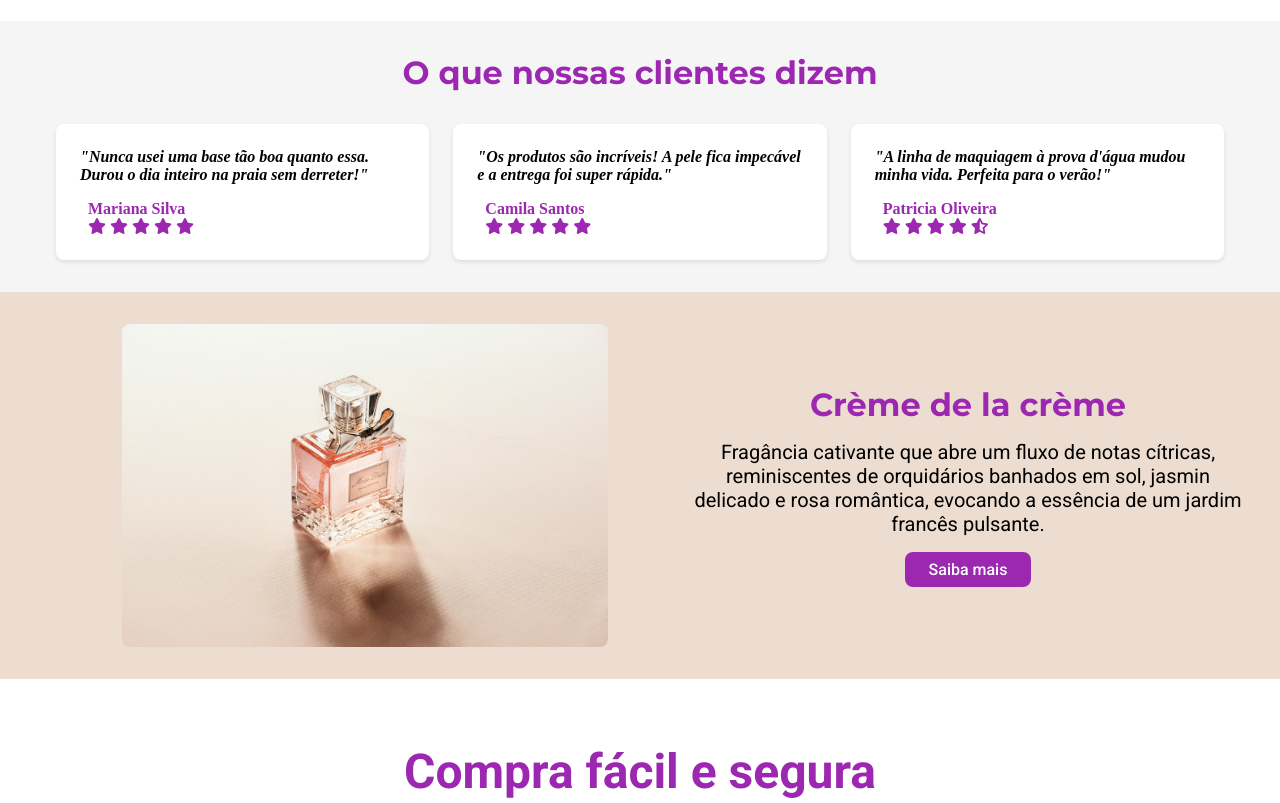
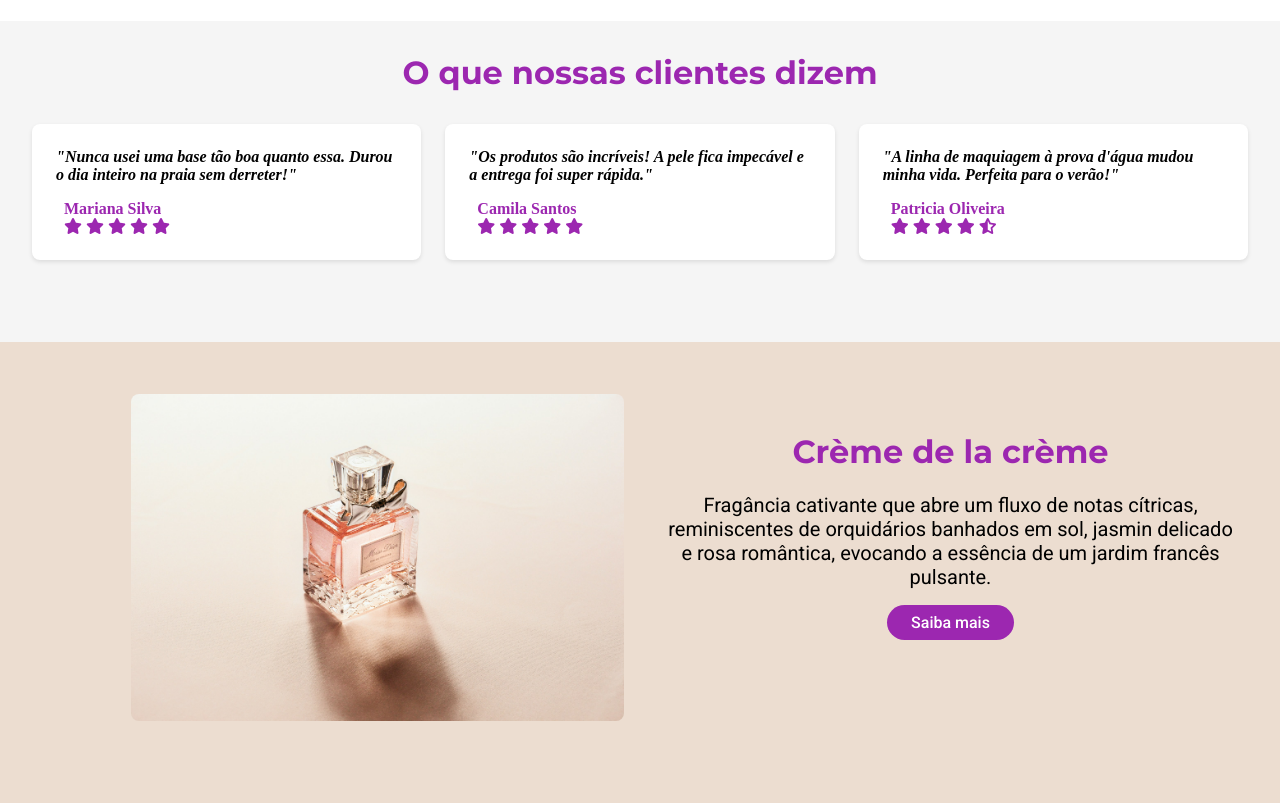
Before and after one commit to andy-siqM/site-beauty-store-coderhouse, a plain HTML site: page index.html in a window 1280 px wide. Shown: the part 1080-1883 px from the top of the page. Drawn offline with Linux system fonts and the light colour scheme.

Commit message:
ajustes de espacamento e limpeza do codigo

```diff
--- a/style.css
+++ b/style.css
@@ -18,10 +18,6 @@
     --light-color: #f5f5f5;         /* Fundos claros */
     --white-color: #ffffff;         /* Branco */
 
-    /* Cores de feedback */
-    --success-color: #4caf50;       /* Verde para sucesso */
-    --error-color: #e74c3c;         /* Vermelho para erros */
-
     /* Tipografia */
     --font-primary: 'Roboto', sans-serif;
     --font-secondary: 'Montserrat', sans-serif;
@@ -38,11 +34,11 @@
     --border-radius-md: 8px;
     --box-shadow-sm: 0 2px 4px rgba(0, 0, 0, 0.1);
 
-    /* Breakpoints */
+    /* Breakpoints
     --breakpoint-sm: 576px;
     --breakpoint-md: 768px;
     --breakpoint-lg: 992px;
-    --breakpoint-xl: 1200px;
+    --breakpoint-xl: 1200px; */
 }
 
 .main-layout {
@@ -55,7 +51,7 @@
       "bestsellers"
       "testimonials"
       "info-section"
-      "promotions"
+      "consumer-infos"
       "footer";
 }
 
@@ -65,7 +61,7 @@
 .bestsellers { grid-area: bestsellers; }
 .testimonials { grid-area: testimonials; }
 .info-section { grid-area: info-section; }
-.promotions { grid-area: promotions; }
+.consumer-infos { grid-area: consumer-infos; }
 .footer { grid-area: footer; }
 
 .header {
@@ -288,9 +284,12 @@
     flex-wrap: wrap;
     gap: var(--space-lg);
     justify-content: center;
-    max-width: 1200px;
+    max-width: 100%;
     margin: 0 auto;
-    padding: 0 var(--space-md);
+    margin-top: 20px;
+    margin-bottom: 50px;
+    padding: 0 var(--space-xl);
+    max-height: 500px;
 }
 
 .testimonials .section-title {
@@ -329,6 +328,7 @@
 .info-section {
     padding: var(--space-xl) 0;
     max-width: 100%;
+    height: 500px;
     margin: 0 auto;
     background-color: #ECDDD0;
 }
@@ -336,9 +336,9 @@
 .info-grid {
     display: grid;
     grid-template-columns: 1fr 1fr;
-    gap: var(--space-xl);
+    gap: var(--space-xxl);
     align-items: center;
-    padding: 0 var(--space-md);
+    padding: 0 var(--space-lg);
 }
 
 .info-image {
@@ -347,6 +347,7 @@
     border-radius: var(--border-radius-md);
     margin: 0 auto;
     display: block;
+    margin-top: 20px;
     margin-right: var(--space-md);
 }
 
@@ -354,8 +355,8 @@
     padding: var(--space-md);
     background-color: #ECDDD0;
     text-align: center;
-    margin-left: var(--space-md);
-    margin-right: (var(--space-sm));
+    margin-left: 5px;
+    margin-top: -30px;
 }
 
 .info-content p {
@@ -370,20 +371,22 @@
     font-family: var(--font-secondary);
     color: var(--secondary-color);
     text-align: center;
+    line-height: 1.6;
 }
 
 .info-button {
     font-family: var(--font-primary);
     display: inline-block;
     padding: var(--space-sm) var(--space-lg);
+    border: none;
+    border-radius: 50px;
     background-color: var(--secondary-color);
     color: var(--white-color);
-    border: none;
-    border-radius: var(--border-radius-md);
     text-decoration: none;
     font-weight: 500;
     transition: background-color 0.3s ease;
     margin-top: var(--space-md);
+    cursor: pointer;
 }
 
 /* Seção Compra Fácil e Segura */
@@ -510,6 +513,7 @@
 .footer-container {
     max-width: 1200px;
     margin: 0 auto;
+    margin-top: 25px;
     padding: 0 var(--space-md);
 }
 
```
